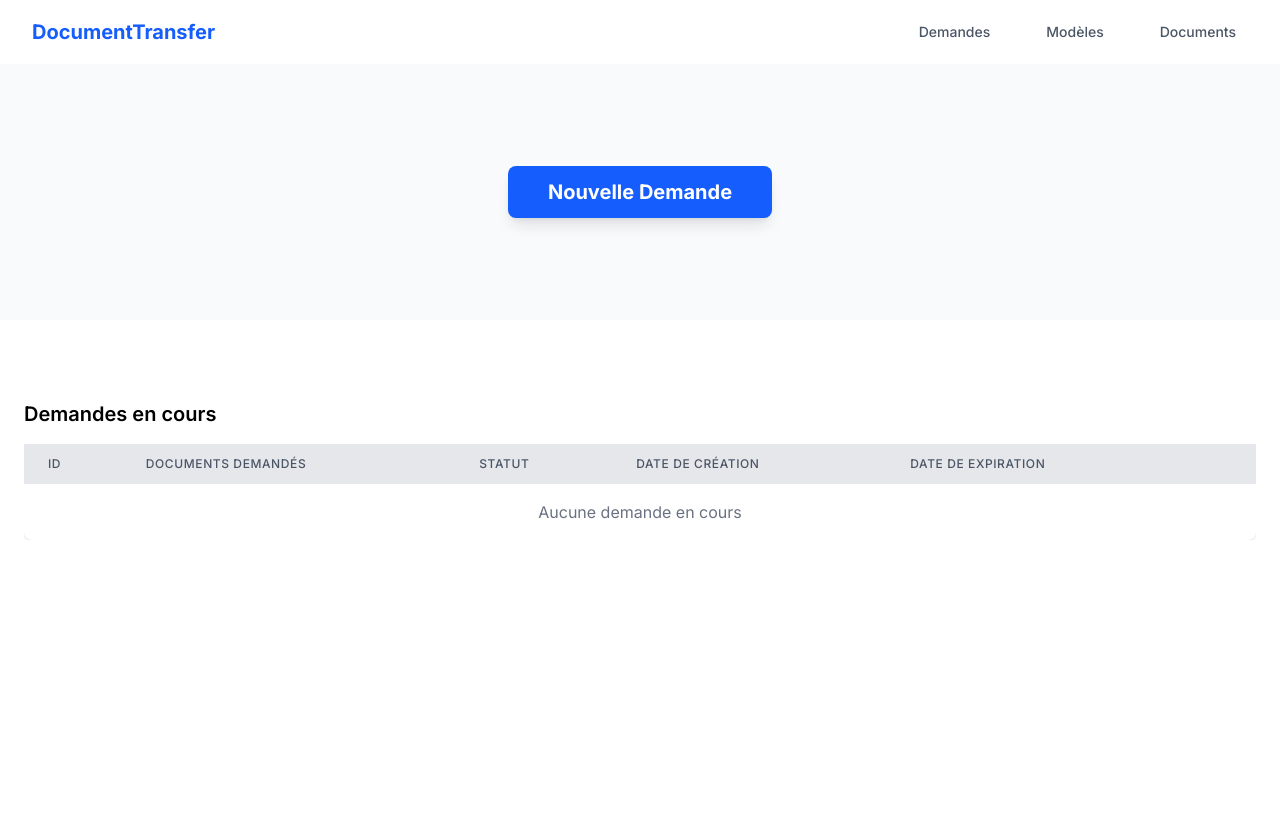
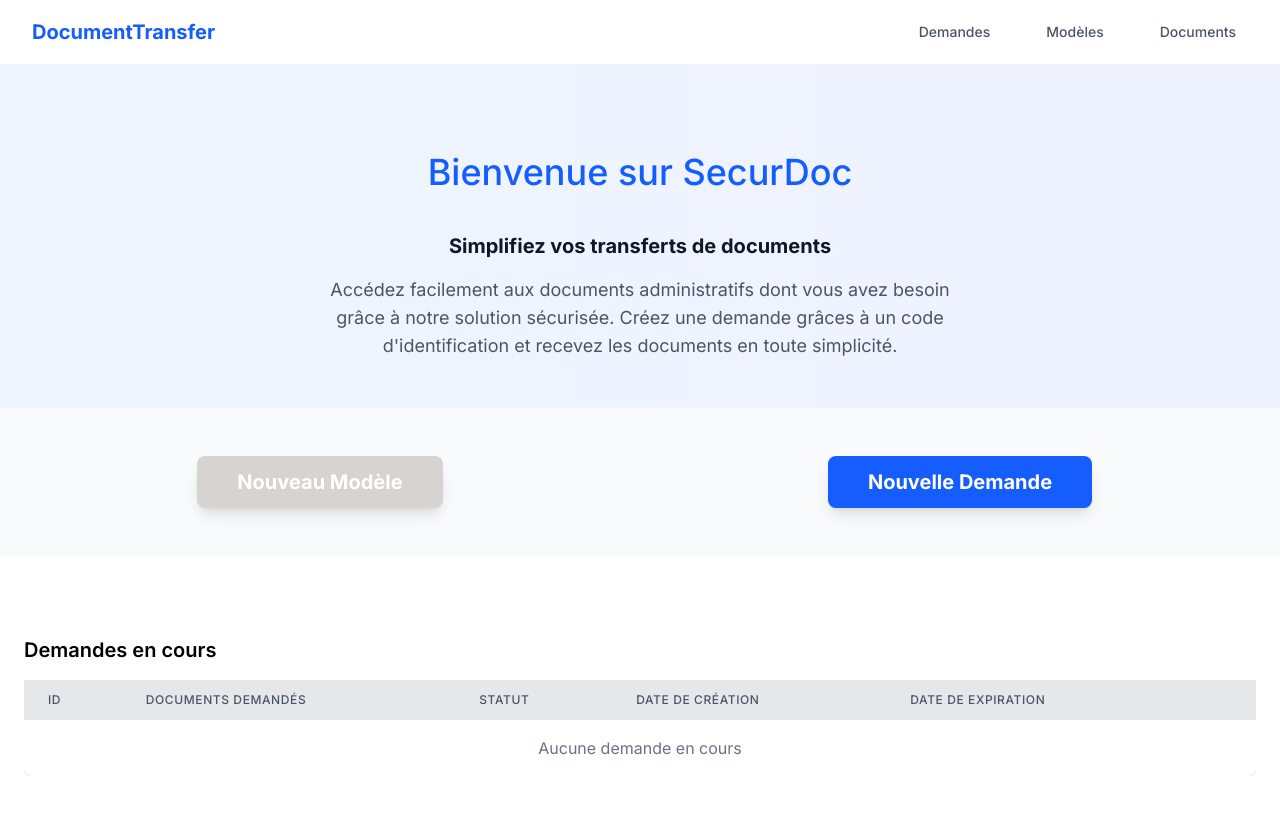
Before and after one commit to scaraude/Documo, a Next.js app: page / in a window 1280 px wide. Shown: the top 814 px of the page. Built offline with nearby package versions, Linux system fonts and the light colour scheme.

Commit message:
refonte UI accueil

```diff
--- a/app/page.tsx
+++ b/app/page.tsx
@@ -1,12 +1,15 @@
 import { RequestsList } from '@/features/requests/components'
-import { ButtonNewRequest } from '../shared/components'
+import { ButtonNewRequest, HeroSection } from '@/shared/components'
+import { ButtonNewModel } from '../shared/components/ui/ButtonNewModel'
 
 export default function Home() {
   return (
     <div className="min-h-screen flex flex-col">
       {/* Call to action section */}
+      <HeroSection />
       <div className="w-full bg-gray-50">
-        <div className="max-w-7xl mx-auto">
+        <div className="max-w-7xl mx-auto flex">
+          <ButtonNewModel />
           <ButtonNewRequest />
         </div>
       </div>
--- /dev/null
+++ b/shared/components/ui/ButtonNewModel.tsx
@@ -0,0 +1,14 @@
+import Link from 'next/link'
+import { ROUTES } from '@/shared/constants'
+
+export const ButtonNewModel = () => {
+    return (
+        <div className="w-full flex-1 py-6 sm:py-8 md:py-12 flex items-center justify-center px-4 sm:px-6">
+            <Link href={ROUTES.REQUESTS.HOME}>
+                <button className="w-full sm:w-auto bg-stone-300 hover:bg-stone-400 text-white font-bold py-3 px-6 sm:px-8 md:px-10 text-base sm:text-lg md:text-xl rounded-lg shadow-lg transition duration-300 ease-in-out transform hover:scale-105">
+                    Nouveau Modèle
+                </button>
+            </Link>
+        </div>
+    )
+}
--- a/shared/components/ui/ButtonNewRequest.tsx
+++ b/shared/components/ui/ButtonNewRequest.tsx
@@ -3,7 +3,7 @@ import { ROUTES } from '@/shared/constants'
 
 export const ButtonNewRequest = () => {
     return (
-        <div className="w-full flex-1 py-6 sm:py-8 md:py-12 lg:h-64 flex items-center justify-center px-4 sm:px-6">
+        <div className="w-full flex-1 py-6 sm:py-8 md:py-12 flex items-center justify-center px-4 sm:px-6">
             <Link href={ROUTES.REQUESTS.NEW}>
                 <button className="w-full sm:w-auto bg-blue-600 hover:bg-blue-700 text-white font-bold py-3 px-6 sm:px-8 md:px-10 text-base sm:text-lg md:text-xl rounded-lg shadow-lg transition duration-300 ease-in-out transform hover:scale-105">
                     Nouvelle Demande
--- /dev/null
+++ b/shared/components/ui/HeroSection.tsx
@@ -0,0 +1,21 @@
+'use client'
+import { ReactNode } from 'react'
+
+export const HeroSection = (): ReactNode => {
+    return (
+        <div className="w-full bg-gradient-to-r from-blue-50 to-indigo-50 py-12 px-4 sm:px-6 lg:px-8">
+            <div className="max-w-3xl mx-auto text-center">
+                <h2 className="text-3xl sm:text-4xl text-blue-600 font-medium my-10">
+                    Bienvenue sur SecurDoc
+                </h2>
+                <h1 className="text-xl font-bold text-gray-900 mb-4">
+                    Simplifiez vos transferts de documents
+                </h1>
+                <p className="text-lg text-gray-600 max-w-2xl mx-auto">
+                    Accédez facilement aux documents administratifs dont vous avez besoin grâce à notre solution sécurisée.
+                    Créez une demande grâces à un code d&apos;identification et recevez les documents en toute simplicité.
+                </p>
+            </div>
+        </div>
+    )
+}
--- a/shared/components/ui/index.ts
+++ b/shared/components/ui/index.ts
@@ -2,3 +2,5 @@ export { ButtonCreateModel } from './ButtonCreateModel';
 export { IDInput } from './IDInput';
 export { ButtonNewRequest } from './ButtonNewRequest';
 export { Navbar } from './Navbar';
+export { HeroSection } from './HeroSection';
+export { ButtonNewModel } from './ButtonNewModel';
```
